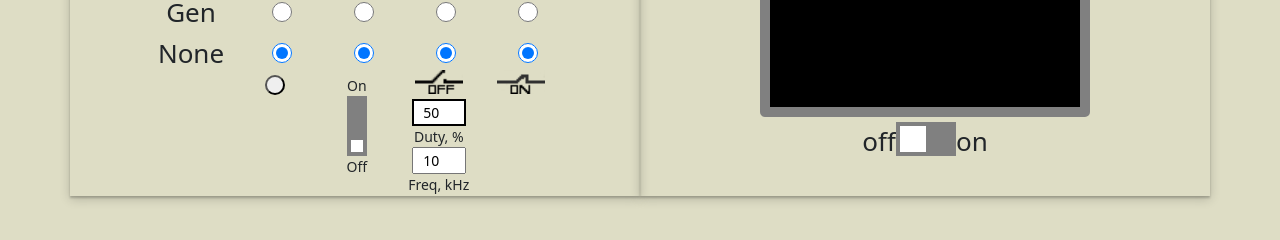
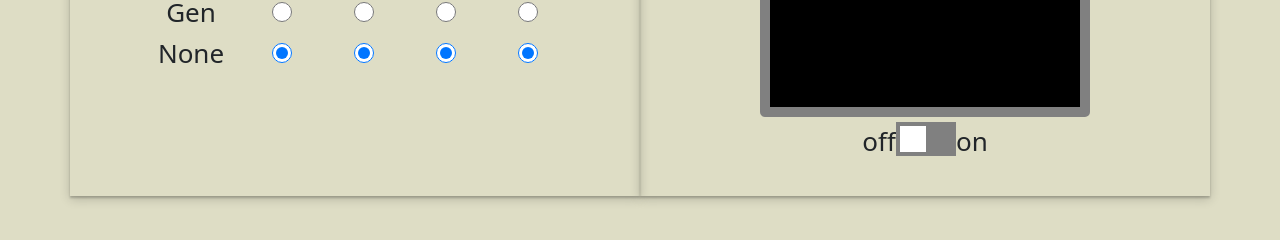
Before and after one commit to BogdanVeligorskyi/mcu-and-fpga-remote-lab-frontend, a React (Create React App) app: page / in a window 1280 px wide. Shown: the part 524-764 px from the top of the page. Built offline with nearby package versions, Linux system fonts and the light colour scheme; the HTML template or start-up script is replaced by a standard one.

Commit message:
Added DI interactivity

```diff
--- a/src/DigitalInputs.js
+++ b/src/DigitalInputs.js
@@ -28,6 +28,19 @@ function DigitalInputs() {
         setChannel4Mode(e.target.value)
     }
 
+    // render necessary components based on the chosen channel mode
+    const renderChannelMode = (channel) => {
+        if (channel === "button") {
+            return <DigitalInputsButton/>
+        }
+        if (channel === "switch") {
+            return <DigitalInputsSwitch/>
+        }
+        if (channel === "gen") {
+            return <DigitalInputsGen/>
+        }
+    }
+
     return(
         <div>
             <h2>Digital Inputs</h2>
@@ -55,12 +68,14 @@ function DigitalInputs() {
                   </td>
                   <td>&nbsp;&nbsp;
                     <input type="radio" id="buttonCh3" name="di_channel_3" value="button"
-                    checked={di_channel_3 === "button"}/>
+                    checked={di_channel_3 === "button"}
+                    onChange={onChannel3ModeChange}/>
                     <label for="buttonCh3"></label>
                   </td>
                   <td>&nbsp;&nbsp;
                     <input type="radio" id="buttonCh4" name="di_channel_4" value="button"
-                    checked={di_channel_4 === "button"}/>
+                    checked={di_channel_4 === "button"}
+                    onChange={onChannel4ModeChange}/>
                     <label for="buttonCh4"></label>
                   </td>
                 </tr>
@@ -149,24 +164,23 @@ function DigitalInputs() {
                   <td></td>
                   <td>
                     <div class="digital-input-wrapper">
-                        <DigitalInputsButton/>
+                        {renderChannelMode(di_channel_1)}
                     </div>
                   </td>
                   <td>
                     <div class="digital-input-wrapper">
-                      <DigitalInputsSwitch/>
+                        {renderChannelMode(di_channel_2)}
                     </div>
                   </td>
 
                   <td>
                     <div class="digital-input-wrapper">
-                      <DigitalInputsGen/>
+                        {renderChannelMode(di_channel_3)}
                     </div>
                   </td>
                   <td>
                     <div class="digital-input-wrapper">
-                      <button class="digital-input-turn-on"/>
-
+                        {renderChannelMode(di_channel_4)}
                     </div>
                   </td>
                 </tr>
```
